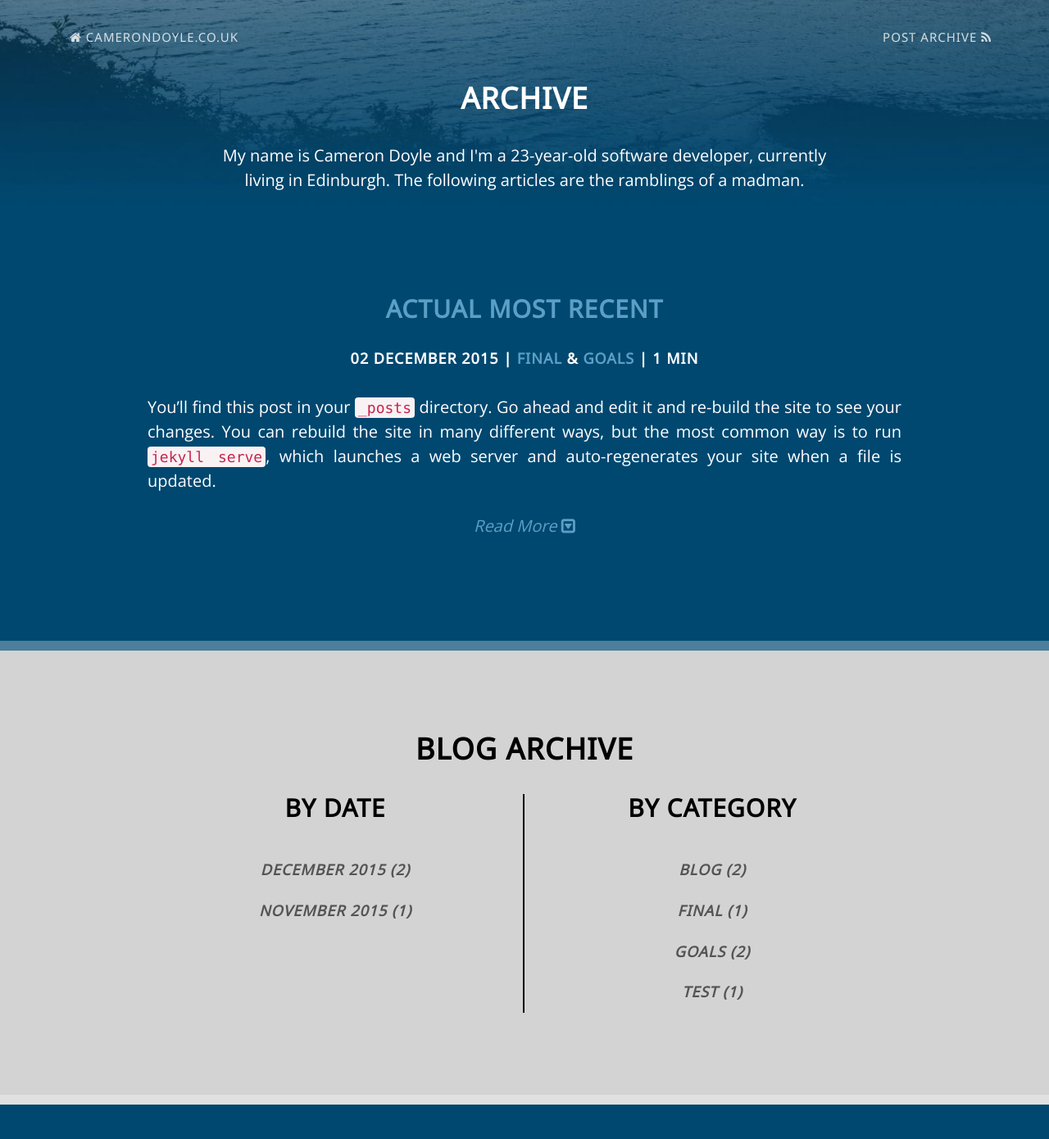
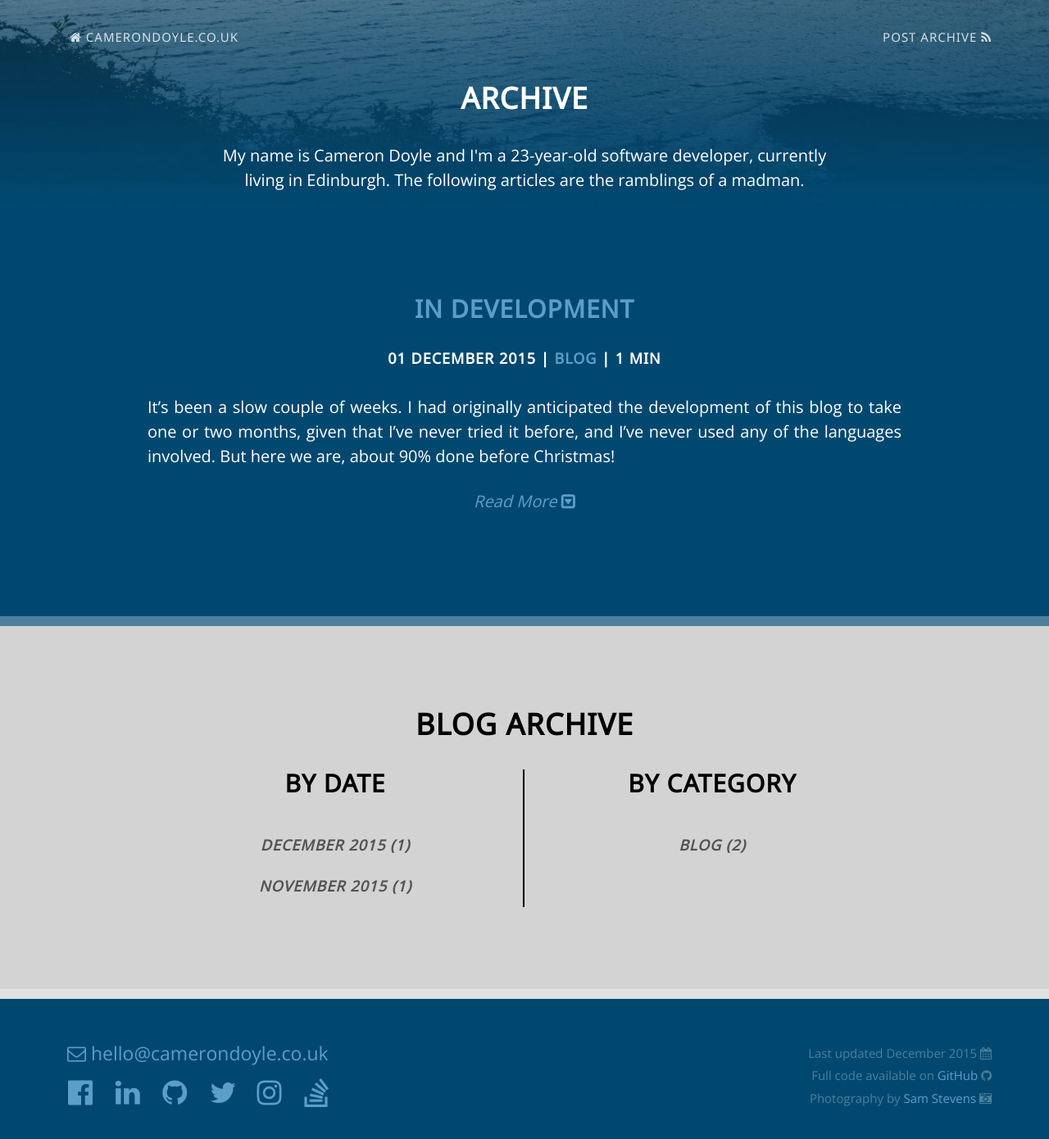
Before and after one commit to CameronD17/camerond17.github.io, a Jekyll site: the page built from blog/index.html, in a window 1280 px wide and 1400 px high. Shown: the top 1390 px of the window at 82% size. Built offline with Jekyll 4.4.1, drawn with Linux system fonts in a browser that asks for light colours; nearby versions of some CDN libraries.

```diff
--- a/assets/css/main.css
+++ b/assets/css/main.css
@@ -24,6 +24,7 @@ img {
 
 .img-circle {
     max-height: 180px;
+    max-width: 180px;
     margin: 0 0 20px 0;
     display: none;
     text-align: center;
--- a/blog/_posts/2015-11-30-test-post-please-ignore.markdown
+++ b/blog/_posts/2015-11-30-test-post-please-ignore.markdown
@@ -1,7 +1,7 @@
 ---
 layout:     post
 title:      "Test post, please ignore"
-date:       2015-11-30 13:03:00 +0000
+date:       2015-11-30 13:00:00 +0000
 tags:       blog
 ---
 So. Blogging. Historically, not something I've ever been very good at. I always enjoyed building the blog or writing the code more than filling the pages with beautiful prose. Hey, that was almost Seuss-like!
--- a/blog/_posts/2015-12-01-most-recent-post-title.markdown
+++ /dev/null
@@ -1,27 +0,0 @@
----
-layout:     post
-title:      "Most Recent Post Title"
-date:       2015-12-01 10:03:00 +0000
-tags:       test blog goals
----
-You’ll find this post in your `_posts` directory. Go ahead and edit it and re-build the site to see your changes. You can rebuild the site in many different ways, but the most common way is to run `jekyll serve`, which launches a web server and auto-regenerates your site when a file is updated.
-
-<!-- Read More -->
-
-To add new posts, simply add a file in the `_posts` directory that follows the convention `YYYY-MM-DD-name-of-post.ext` and includes the necessary front matter. Take a look at the source for this post to get an idea about how it works.
-
-Jekyll also offers powerful support for code snippets:
-
-{% highlight ruby %}
-def print_hi(name)
-  puts "Hi, #{name}"
-end
-print_hi('Tom')
-#=> prints 'Hi, Tom' to STDOUT.
-{% endhighlight %}
-
-Check out the [Jekyll docs][jekyll-docs] for more info on how to get the most out of Jekyll. File all bugs/feature requests at [Jekyll’s GitHub repo][jekyll-gh]. If you have questions, you can ask them on [Jekyll Talk][jekyll-talk].
-
-[jekyll-docs]: http://jekyllrb.com/docs/home
-[jekyll-gh]:   https://github.com/jekyll/jekyll
-[jekyll-talk]: https://talk.jekyllrb.com/
--- a/blog/_posts/2015-12-02-actual-most-recent.markdown
+++ /dev/null
@@ -1,27 +0,0 @@
----
-layout:     post
-title:      "Actual Most Recent"
-date:       2015-12-02 10:03:00 +0000
-tags:       final goals
----
-You’ll find this post in your `_posts` directory. Go ahead and edit it and re-build the site to see your changes. You can rebuild the site in many different ways, but the most common way is to run `jekyll serve`, which launches a web server and auto-regenerates your site when a file is updated.
-
-<!-- Read More -->
-
-To add new posts, simply add a file in the `_posts` directory that follows the convention `YYYY-MM-DD-name-of-post.ext` and includes the necessary front matter. Take a look at the source for this post to get an idea about how it works.
-
-Jekyll also offers powerful support for code snippets:
-
-{% highlight ruby %}
-def print_hi(name)
-  puts "Hi, #{name}"
-end
-print_hi('Tom')
-#=> prints 'Hi, Tom' to STDOUT.
-{% endhighlight %}
-
-Check out the [Jekyll docs][jekyll-docs] for more info on how to get the most out of Jekyll. File all bugs/feature requests at [Jekyll’s GitHub repo][jekyll-gh]. If you have questions, you can ask them on [Jekyll Talk][jekyll-talk].
-
-[jekyll-docs]: http://jekyllrb.com/docs/home
-[jekyll-gh]:   https://github.com/jekyll/jekyll
-[jekyll-talk]: https://talk.jekyllrb.com/
--- /dev/null
+++ b/blog/_posts/2015-12-10-beginning.markdown
@@ -0,0 +1,11 @@
+---
+layout:     post
+title:      "In Development"
+date:       2015-12-01 10:03:00 +0000
+tags:       blog
+---
+It's been a slow couple of weeks. I had originally anticipated the development of this blog to take one or two months, given that I've never tried it before, and I've never used any of the languages involved. But here we are, about 90% done before Christmas!
+
+<!-- Read More -->
+
+TODO
```
Also changed, not shown: blog/_drafts/2015-12-14-chauffeur.markdown (added, +23 -0 lines), index.html (+0 -7 lines), blog/_drafts/2015-12-28-2015.markdown (renamed from blog/_drafts/2015-12-28-so-how-was-2015.markdown).
